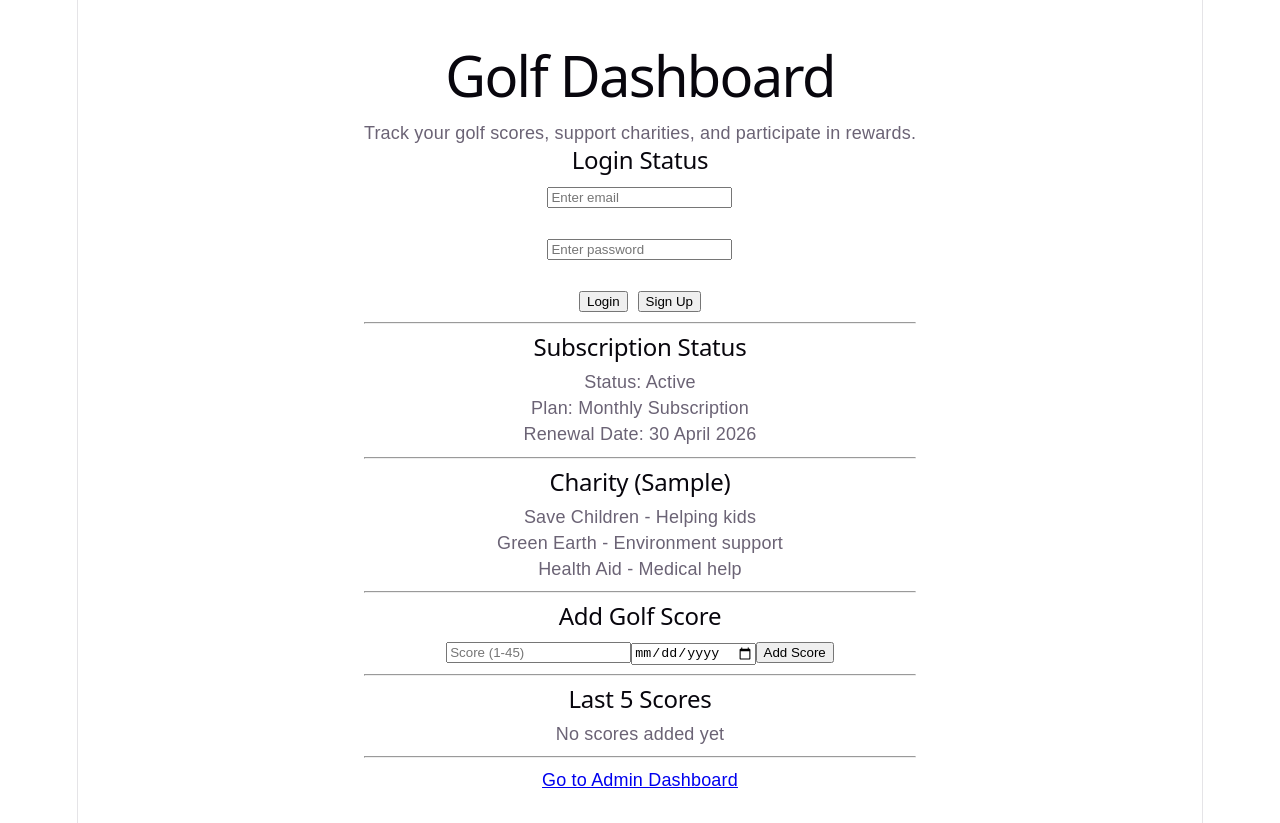
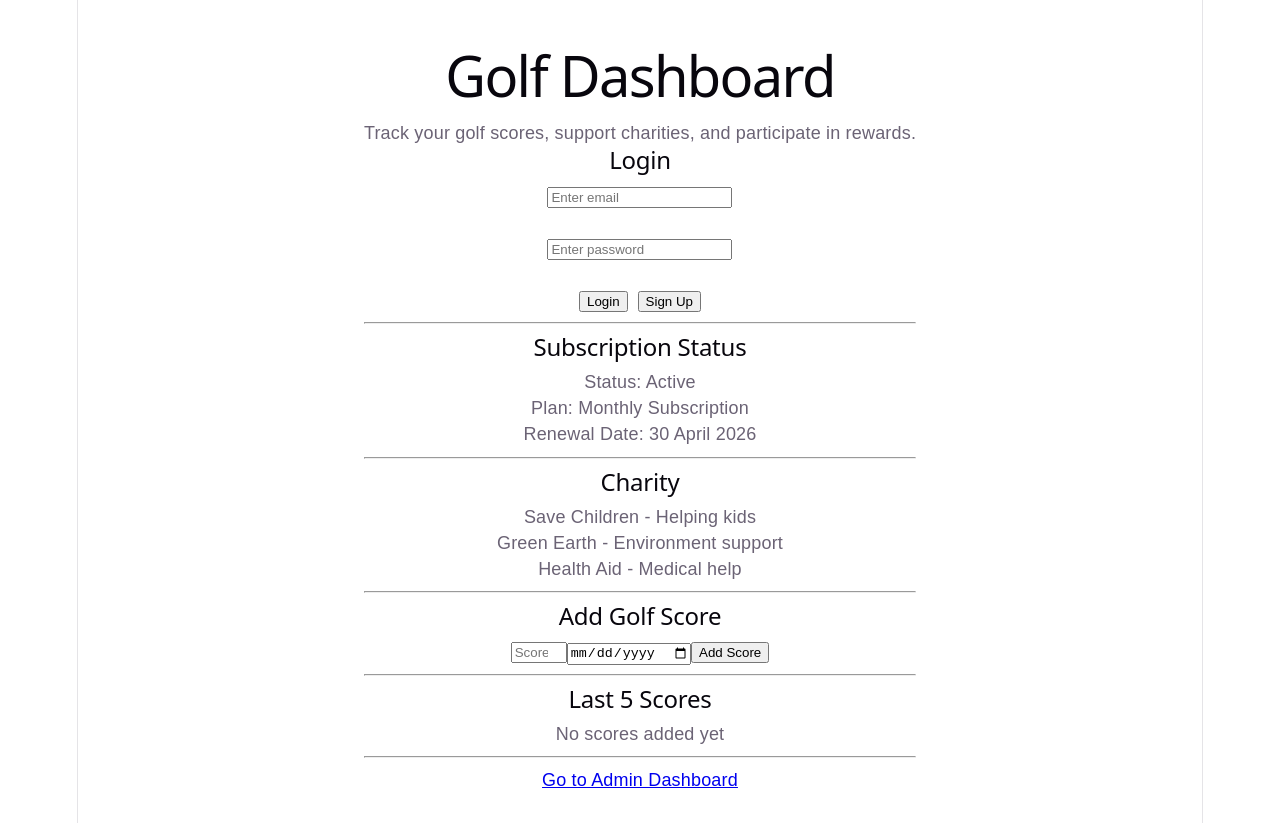
Before and after one commit to aanchal312000-ai/golf-app, a React (Vite) app: page / in a window 1280 px wide. Built offline with nearby package versions, Linux system fonts and the light colour scheme.

Commit message:
final stable version

```diff
--- a/src/App.jsx
+++ b/src/App.jsx
@@ -64,19 +64,44 @@ function App() {
     fetchScores();
   }, [user]);
 
-  // ➕ Add Score (last 5 logic)
+  // ➕ Add Score (FINAL CORRECT LOGIC)
   async function handleAddScore() {
     if (!user) {
       alert("Please login first");
       return;
     }
 
+    // ✅ VALIDATION
+    if (!score || !date) {
+      alert("Please enter score and date");
+      return;
+    }
+
+    if (Number(score) < 1 || Number(score) > 45) {
+      alert("Score must be between 1 and 45");
+      return;
+    }
+
+    // ❌ Duplicate date check
+    const { data: sameDate } = await supabase
+      .from("scores")
+      .select("*")
+      .eq("user_id", user.id)
+      .eq("date", date);
+
+    if (sameDate && sameDate.length > 0) {
+      alert("Score already exists for this date");
+      return;
+    }
+
+    // 📊 Existing scores
     const { data: existing } = await supabase
       .from("scores")
       .select("*")
       .eq("user_id", user.id)
       .order("date", { ascending: true });
 
+    // 🧹 Keep only last 5
     if (existing && existing.length >= 5) {
       await supabase
         .from("scores")
@@ -84,13 +109,19 @@ function App() {
         .eq("id", existing[0].id);
     }
 
-    await supabase.from("scores").insert([
+    // ➕ Insert new
+    const { error } = await supabase.from("scores").insert([
       {
         user_id: user.id,
         score: Number(score),
         date: date,
       },
     ]);
+
+    if (error) {
+      alert("Error adding score");
+      return;
+    }
 
     setScore("");
     setDate("");
@@ -112,7 +143,7 @@ function App() {
       </p>
 
       {/* LOGIN */}
-      <h2>Login Status</h2>
+      <h2>Login</h2>
 
       {user ? (
         <div>
@@ -127,6 +158,7 @@ function App() {
             onChange={(e) => setEmail(e.target.value)}
           />
           <br /><br />
+
           <input
             type="password"
             placeholder="Enter password"
@@ -152,7 +184,7 @@ function App() {
       <hr />
 
       {/* CHARITY */}
-      <h2>Charity (Sample)</h2>
+      <h2>Charity</h2>
       <p>Save Children - Helping kids</p>
       <p>Green Earth - Environment support</p>
       <p>Health Aid - Medical help</p>
@@ -163,6 +195,9 @@ function App() {
       <h2>Add Golf Score</h2>
 
       <input
+        type="number"
+        min="1"
+        max="45"
         placeholder="Score (1-45)"
         value={score}
         onChange={(e) => setScore(e.target.value)}
```
